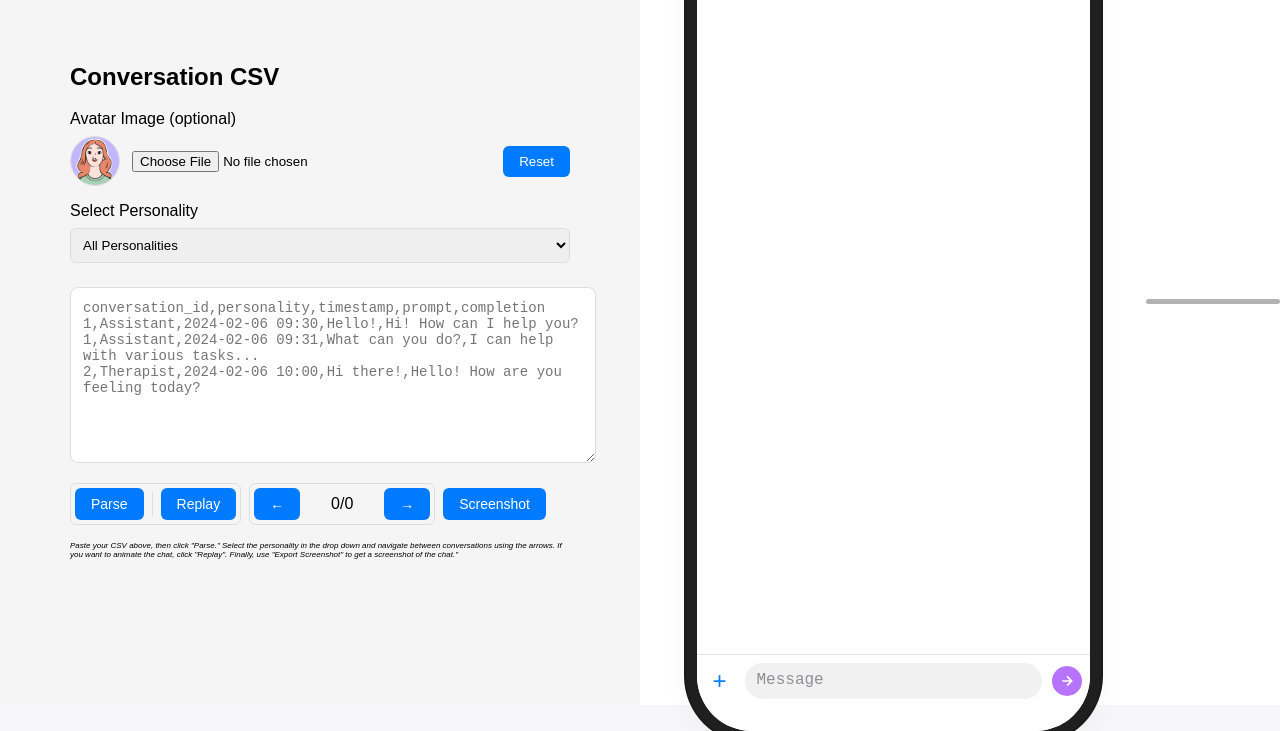
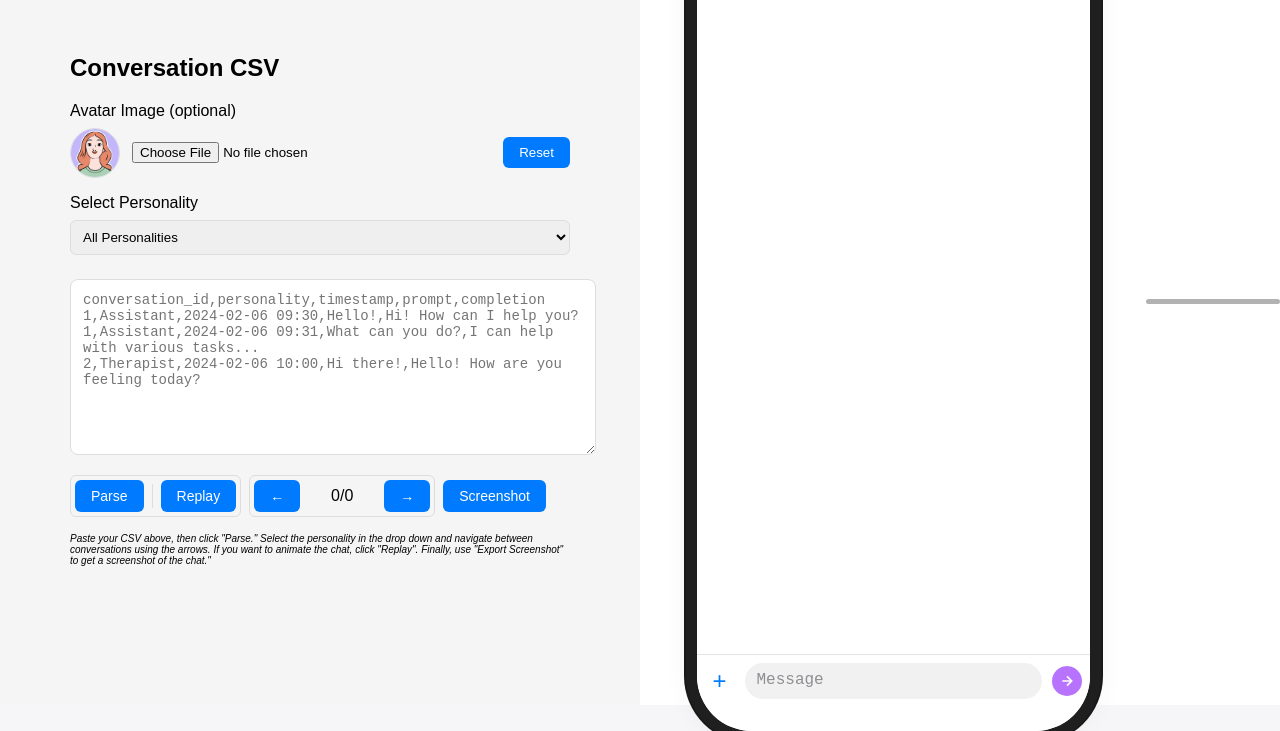
Before and after one commit to jram8875/luzia-simulator, a website: page index.html in a window 1280 px wide. Shown: the part 95-826 px from the top of the page. Drawn offline with nearby package versions, Linux system fonts and the light colour scheme.

Commit message:
Adjusting font size

```diff
--- a/index.html
+++ b/index.html
@@ -570,7 +570,7 @@
                 </div>
                 <button id="screenshotBtn">Screenshot</button>
             </div>
-            <p style="font-size: 8px;"><em>Paste your CSV above, then click "Parse." Select the personality in the drop down and navigate between conversations using the arrows. If you want to animate the chat, click "Replay". Finally, use "Export Screenshot" to get a screenshot of the chat."</em></p>
+            <p style="font-size: 10px;"><em>Paste your CSV above, then click "Parse." Select the personality in the drop down and navigate between conversations using the arrows. If you want to animate the chat, click "Replay". Finally, use "Export Screenshot" to get a screenshot of the chat."</em></p>
         </div>
     </div>
 
```
